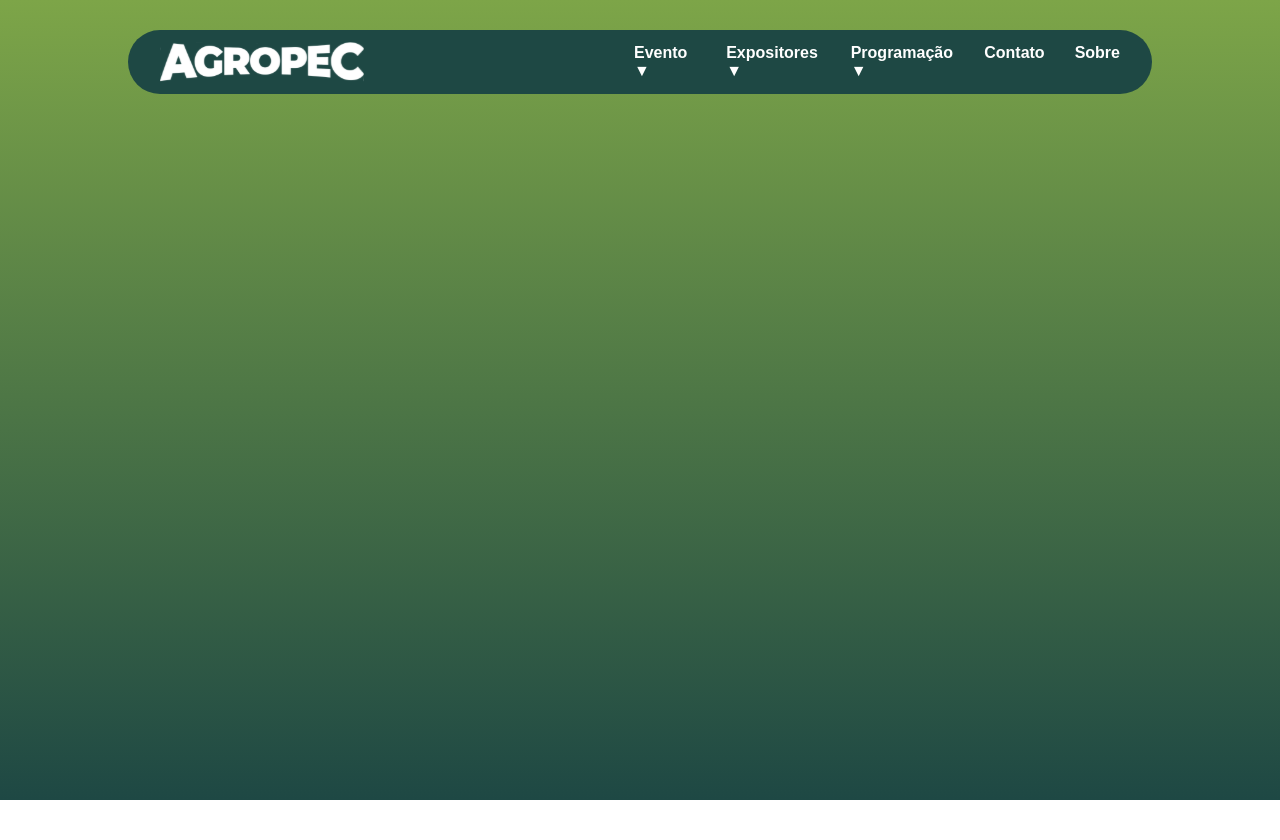
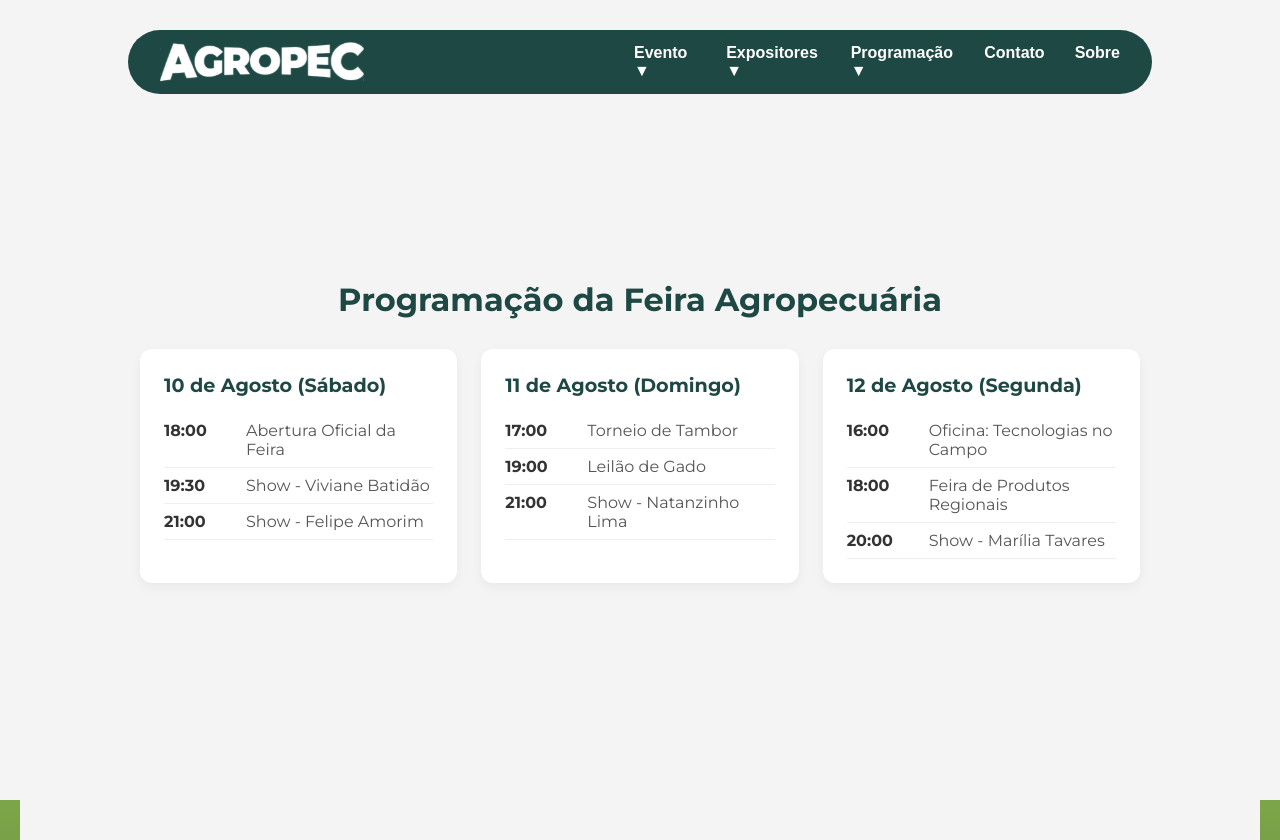
Before and after one commit to saulloguilherme/agropec, a React (Vite) app in the folder frontend/: page /programacao in a window 1280 px wide. Before the commit the page ends 800 px from the top, so only its background shows below. Built offline with nearby package versions, Linux system fonts and the light colour scheme.

Commit message:
Atuzaliação página programa

```diff
--- a/frontend/src/components/programação.tsx
+++ b/frontend/src/components/Programacao.tsx
@@ -1,13 +1,13 @@
-import "styles/Programacao.css";
+import "./styles/Programacao.css";
 
-interface Programacao {
+interface Program {
   time: string;
   title: string;
 }
 
 interface Dia {
   date: string;
-  events: Programacao[];
+  events: Program[];
 }
 
 export default function Programacao() {
@@ -40,6 +40,7 @@ export default function Programacao() {
 
   return (
     <section className="programacao-section">
+     <div className="programacao-container">
       <h2>Programação da Feira Agropecuária</h2>
       <div className="programacao-grid">
         {programacao.map((dia, index) => (
@@ -56,6 +57,7 @@ export default function Programacao() {
           </div>
         ))}
       </div>
+      </div>
     </section>
   );
 }
--- a/frontend/src/components/styles/Programacao.css
+++ b/frontend/src/components/styles/Programacao.css
@@ -2,6 +2,7 @@
   padding: 40px 20px;
   background-color: #f4f4f4;
   text-align: center;
+  height: 100%;
 }
 
 .programacao-section h2 {
@@ -54,3 +55,16 @@
   flex: 1;
   color: #555;
 }
+
+section.programacao-section {
+  height: 100vh;
+  padding-bottom: 0;
+}
+
+div.programacao-container {
+  display: flex;
+  flex-direction: column;
+  align-items: center;
+  justify-content: center;
+  margin-top: 200px;
+}
--- a/frontend/src/pages/public/Home.tsx
+++ b/frontend/src/pages/public/Home.tsx
@@ -1,20 +1,27 @@
 import { Swiper, SwiperSlide } from "swiper/react";
 import { Autoplay } from "swiper/modules";
 import AttractionsCarousel from "../../components/AttractionsCarousel";
-import "../../styles/home.css"
+import "../../styles/home.css";
 import "../../styles/global.css";
 // @ts-ignore
 import "swiper/css";
 import Navbar from "../../components/Navbar";
-
+import Programacao from "../../components/Programacao";
+import PrivateRoute from "../../components/PrivateRoute";
 
 export default function Home() {
   return (
     <div>
-      <Navbar/>
+      <Navbar />
 
-      <section style={{ display: "flex", width: "100%", height: "100vh"}}>
-        <Swiper loop={true} autoplay={{ delay: 5000 }} modules={[Autoplay]} className="mySwiper" style={{width: "100%",}}>
+      <section style={{ display: "flex", width: "100%", height: "100vh" }}>
+        <Swiper
+          loop={true}
+          autoplay={{ delay: 5000 }}
+          modules={[Autoplay]}
+          className="mySwiper"
+          style={{ width: "100%" }}
+        >
           <SwiperSlide>
             <img src="/images/rodeio.jpg" alt="Rodeio" />
           </SwiperSlide>
@@ -33,7 +40,16 @@ export default function Home() {
         </Swiper>
       </section>
 
-      <section className="atracoes-section" style={{ display: "flex", flexDirection: "column", alignItems: "center", padding: "20px", backgroundColor: "#f8f8f8"}}>
+      <section
+        className="atracoes-section"
+        style={{
+          display: "flex",
+          flexDirection: "column",
+          alignItems: "center",
+          padding: "20px",
+          backgroundColor: "#f8f8f8",
+        }}
+      >
         <AttractionsCarousel />
       </section>
 
@@ -43,6 +59,9 @@ export default function Home() {
         className="overlay-logo"
       />
 
+      <section>
+        <Programacao />
+      </section>
     </div>
   );
 }
--- a/frontend/src/pages/public/Programacao.tsx
+++ b/frontend/src/pages/public/Programacao.tsx
@@ -1,9 +1,14 @@
+import Programacao from "../../components/Programacao";
 import Navbar from "../../components/Navbar";
 
-export default function Programacao() {
+export default function PaginaProgramacao() {
   return (
-    <div>
-      <Navbar/>
-    </div>
+    <>
+      <Navbar />
+      <section className="programacao-section">
+        <Programacao />
+      </section>
+    </>
+
   );
 }
--- a/frontend/src/styles/global.css
+++ b/frontend/src/styles/global.css
@@ -29,7 +29,7 @@
 body {
   background: var(--gradiente-verde);
   color: var(--texto-white-mode);
-  min-height: 100vh;
+  min-height: auto;
   margin: 0;
   font-family: "Montserrat", sans-serif;
 }
```
Lines whose indentation alone changed are shown as unchanged.
